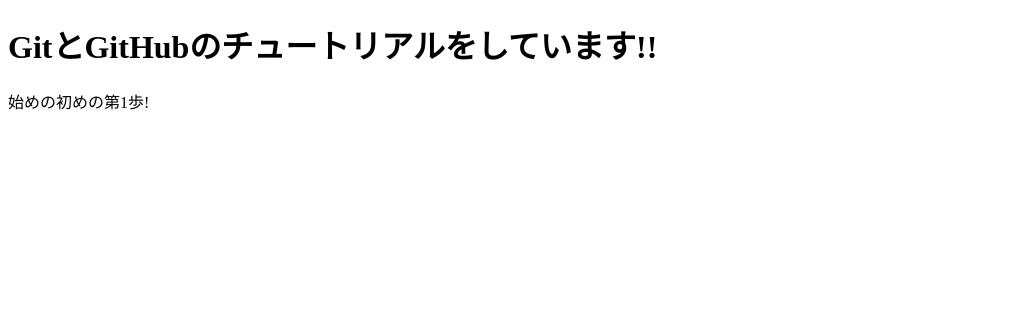
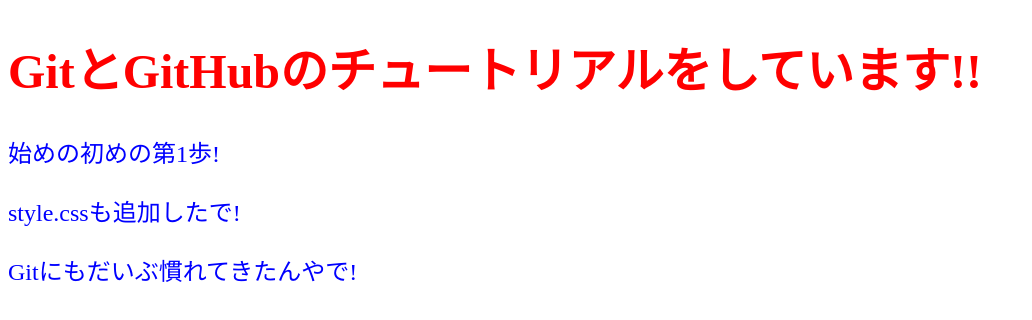
Before and after one commit to hengin-eer/tutorial-web-dojo, a plain HTML site: page index.html in a window 1280 px wide. Shown: the whole page, without its empty margins (0-1032 px from the left). Drawn offline with Linux system fonts and the light colour scheme.

Commit message:
ファイルを編集してみた

```diff
--- a/index.html
+++ b/index.html
@@ -4,11 +4,14 @@
     <meta charset="UTF-8">
     <meta name="viewport" content="width=device-width, initial-scale=1.0">
     <title>GitHubの入門だー!!</title>
+    <link rel="stylesheet" href="style.css">
 </head>
 <body>
     <main>
         <h1>GitとGitHubのチュートリアルをしています!!</h1>
         <p>始めの初めの第1歩!</p>
+        <p>style.cssも追加したで!</p>
+        <p>Gitにもだいぶ慣れてきたんやで!</p>
     </main>
 </body>
 </html>
```
